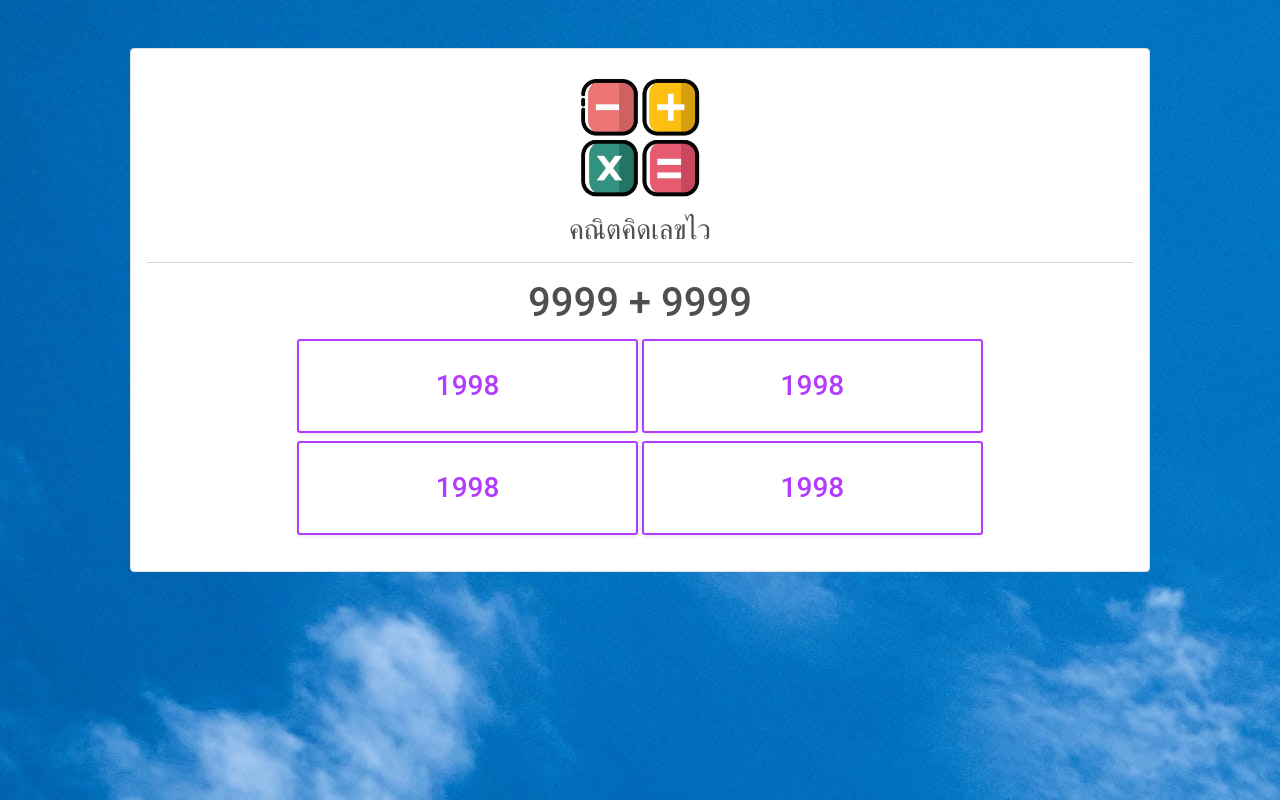
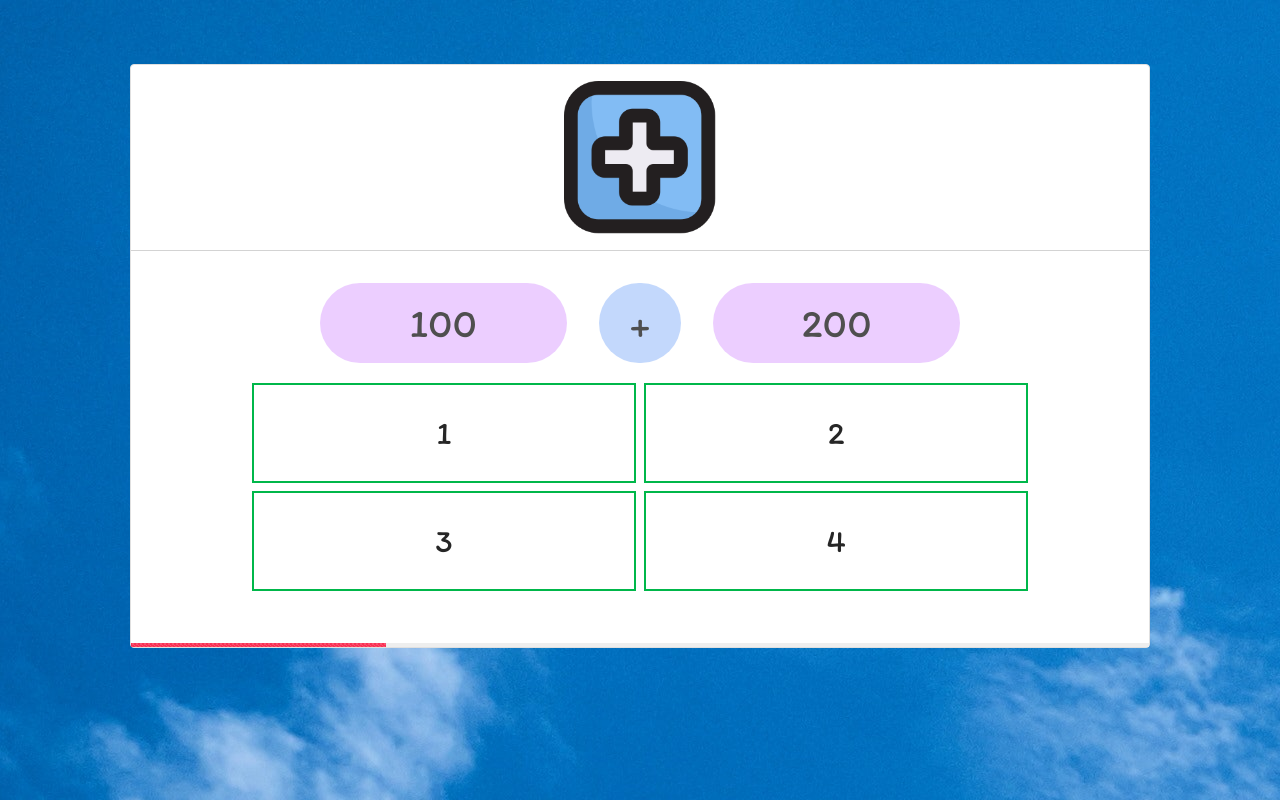
Before and after one commit to boon14872/work, a PHP site: page /page.php in a window 1280 px wide. Run offline with PHP 8.4, Linux system fonts and the light colour scheme; some web fonts are replaced.

Commit message:
choice core

```diff
--- a/page.php
+++ b/page.php
@@ -12,40 +12,39 @@
     <link rel="stylesheet" href="src/mdb/css/mdb.min.css">
   </head>
   <body>
-    <div class="container">
-      <center>
-      <div class="m-5 p-3 border rounded bg-white">
-        <div><img src="src/images/lg1.png" alt="" srcset="" width="15%"></div>
-        <div><h3>คณิตคิดเลขไว</h3></div>
+    <div class="container text_font3 py-3">
+      <div class="m-5 p-3 border rounded bg-white pb-0 px-0 text-center">
+        <div><img src="src/images/plus.png" class="img-fulid text-center" id="header_img" srcset="" width="15%"></div>
         <hr>
-        <h3 class="row" id="questions">
-            <div class="col text-break fs-1">9999 + 9999</div>
-        </h3>
+            <div class="col text-break fs-1 row justify-content-center text-center m-0" id="header">
+              <div class="bg-secondary col-3 m-3 p-2 bg-opacity-25 rounded-pill" id="first_number">100</div>
+              <div class="bg-primary col-1 m-3 p-2 bg-opacity-25 rounded-pill" id="operator">+</div>
+              <div class="bg-secondary col-3 m-3 p-2 bg-opacity-25 rounded-pill" id="last_number">50</div>
+            </div>
         <div class="container-fulid">
             <div class="row justify-content-center text-center px-5">
-              <div class="px-5">
-                <div class="btn btn-sm btn-outline-secondary waves-effect col-lg-5 my-1 shadow-sm fs-3 py-4 " id="1">
-                  1998
-                </div>
-                <div class="btn btn-sm btn-outline-secondary waves-effect col-lg-5 my-1 shadow-sm fs-3 py-4 " id="2">
-                  1998
-                </div>
-                <div class="btn btn-sm btn-outline-secondary waves-effect col-lg-5 my-1 shadow-sm fs-3 py-4 " id="3">
-                  1998
-                </div>
-                <div class="btn btn-sm btn-outline-secondary waves-effect col-lg-5 my-1 shadow-sm fs-3 py-4 " id="4">
-                  1998
-                </div>
-              </div>
+
+            <div class=" shadow-0 row justify-content-center" id="choice_box">
+              <button type="button" class="btn btn-outline-success col-lg-5 py-4 rounded-0 m-1 fs-2 bg-opacity-50 text-dark" id="0">191</button>
+              <button type="button" class="btn btn-outline-success col-lg-5 py-4 rounded-0 m-1 fs-2 bg-opacity-50 text-dark" id="1">222</button>
+              <button type="button" class="btn btn-outline-success col-lg-5 py-4 rounded-0 m-1 fs-2 bg-opacity-50 text-dark" id="2">10</button>
+              <button type="button" class="btn btn-outline-success col-lg-5 py-4 rounded-0 m-1 fs-2 bg-opacity-50 text-dark" id="3">8989899</button>
+            </div>
+
             </div>
           </div>
-          <nav aria-label="pageination" class="d-flex justify-content-center text-center ">
-            <ul class="pagination">
-
-            </ul>
-          </nav>
+          <div class="pt-5">
+            <div class="progress" id="progress_bar">
+              <div
+                class="progress-bar progress-bar-striped bg-danger"
+                role="progressbar"
+                style="width: 10%;height: 100%;"
+                aria-valuenow="0"
+                aria-valuemin="0"
+                aria-valuemax="100"
+              ></div>
+            </div>
         </div>
-      </center>
     </div>
     <!-- Optional JavaScript -->
     <!-- jQuery first, then Popper.js, then Bootstrap JS -->
--- a/src/css/style.css
+++ b/src/css/style.css
@@ -75,3 +75,6 @@ a {
     text-decoration: none;
     color: black;
 }
+.choicehover {
+    background-color: #b23cfd;
+}
--- a/src/js/main.js
+++ b/src/js/main.js
@@ -1,191 +1,130 @@
 var data_raw = [{
-    "header": "ohayo",
+    "header": "plus",
     "data" : [
     {
-        "id": "1",
-        "text":"1+1",
+        "id": "0",
+        "first": "100",
+        "operator": "+",
+        "last":"200",
         "choices": [
             {
-                "id": 1,
+                "id": "0",
                 "text": "1",
             },
             {
-                "id": 2,
+                "id": "1",
                 "text": "2",
             },
             {
-                "id": 3,
+                "id": "2",
                 "text": "3",
             },
             {
-                "id": 4,
+                "id": "3",
                 "text": "4",
             }
         ]
     },
     {
-        "id": "2",
-        "text":"1+1",
+        "id": "1",
+        "first": "111",
+        "operator": "+",
+        "last":"222",
         "choices": [
             {
-                "id": 1,
-                "text": "1",
+                "id": "0",
+                "text": "21",
             },
             {
-                "id": 2,
-                "text": "2",
+                "id": "1",
+                "text": "22",
             },
             {
-                "id": 3,
-                "text": "3",
+                "id": "2",
+                "text": "23",
             },
             {
-                "id": 4,
-                "text": "4",
+                "id": "3",
+                "text": "24",
+            }
+        ]
+    },
+    {
+        "id": "2",
+        "first": "500",
+        "operator": "+",
+        "last":"222",
+        "choices": [
+            {
+                "id": "0",
+                "text": "11",
+            },
+            {
+                "id": "1",
+                "text": "112",
+            },
+            {
+                "id": "2",
+                "text": "113",
+            },
+            {
+                "id": "3",
+                "text": "144",
             }
         ]
     },
     {
         "id": "3",
-        "text":"1+1",
+        "first": "444",
+        "operator": "+",
+        "last":"222",
         "choices": [
             {
-                "id": 1,
-                "text": "1",
+                "id": "0",
+                "text": "111",
             },
             {
-                "id": 2,
-                "text": "2",
+                "id": "1",
+                "text": "22",
             },
             {
-                "id": 3,
-                "text": "3",
+                "id": "2",
+                "text": "0",
             },
             {
-                "id": 4,
-                "text": "4",
+                "id": "3",
+                "text": "44",
             }
         ]
-    }
+    },
 ]}];
 
+var data = data_raw[0].data;
+var data_length = data.length;
+var number = 0;
 
-function check_answer( element, answer) {
+$(document).ready(function (){
+    updateq(data, number);
+    $('button').on('click', function() {
+        if (number >= data_length) {
+            return;
+        }
+        number++;
+        updateq(data, number);
+    });
+});
 
-}
-/**
-var user_data = [];
-var q = 0;
-var data_length = parseInt(data.length);
-
-function showdata(data) {
-    for (var i = 0; i < data.length; i++) {
-        console.log(data[i].id);
-        console.log(data[i].text);
-        for (var j = 0; j < data[i].choices.length; j++) {
-            console.log(data[i].choices[j].id);
-            console.log(data[i].choices[j].text);
+function updateq(data, id) {
+    const question = $('div#header > div');
+    $(question[0]).text(data[id].first);
+    $(question[1]).text(data[id].operator);
+    $(question[2]).text(data[id].last);
+    //console.log(question);
+    const choice = $('div#choice_box > button');
+    for (let i = 0; i < choice.length; i++) {
+        if ($(choice[i]).attr('id') == i && data[id].choices[i].id == i) {
+            $(choice[i]).text(data[id].choices[i].text);
         }
     }
+    $('div#progress_bar > div').css("width",((number+1)*(100/(data_length)))+'%');
 }
-
-function updateQuestion(data, i) {
-    //for (var i = 0; i < data.length; i++) {
-    if (i > data_length-1) {
-        q = data_length-1;
-        return false;
-    }
-    else if (i < 0) {
-        q = 0;
-        return false;
-    }
-    else {
-        $('#questions > div:last').html(`<div class="row justify-content-center text-center" id="`+data[i].id+`">`+data[i].text+`</div>`);
-
-        //console.log(data[i].id);boot
-        //console.log(data[i].text);
-
-        // clear choices
-        var checked = null;
-        $('#choices_box').empty();
-        if (user_data[i] != null) {
-            checked = parseInt(user_data[i])-1;
-        }
-        // add choices
-        for (var j = 0; j < data[i].choices.length; j++) {
-            //console.log(data[i].choices[j].id);
-            //console.log(data[i].choices[j].text);
-            var check = checked == j ? "active" : "";
-
-            var choice = `
-            <label class="btn btn-sm col-lg-3 mx-5 my-2 p-2 shadow-sm btn-light fs-3 `+check+`" id="`+data[i].choices[j].id+`">
-            <input type="radio" name="`+data[i].choices[j].id+`" id="`+data[i].choices[j].id+`" autocomplete="off"
-            value="" required> `+data[i].choices[j].text+`
-            </label>`;
-
-            $('#choices_box').append(choice);
-
-        }
-        // end add choices
-
-
-    //}
-    GenPagination(data_length);
-    }
-}
-
-function GenPagination(length) {
-    var disaled_next = q == length-1 ? "disabled" : "";
-    var disaled_prev = q == 0 ? "disabled" : "";
-    var pageination_prev = `
-                <li class="page-item `+disaled_prev+`" id="-1">
-                <span class="page-link">ก่อนหน้า</span>
-                </li>`;
-    var pageination_next = `
-                <li class="page-item `+disaled_next+`" id="+1">
-                <p class="page-link">ถัดไป</p>
-                </li>`;
-    var pageination_number = "";
-    for (var i = 0; i < length; i++) {
-        var number = i+1;
-        var active = i == q ? "active" : "";
-        var element = `
-            <li class="page-item `+active+`" id="`+number+`">
-            <span class="page-link">
-                `+number+`
-            </span>
-            </li>
-            `;
-        pageination_number+= element;
-    }
-    var e = $('nav > ul.pagination');
-    var pagecombine = pageination_prev+pageination_number+pageination_next;
-    if (q == data_length-1) {
-        pagecombine += `
-        <li class="page-item ml-3" id="+1">
-        <p class="page-link bg-warning text-white shadow-sm active p-2">ประเมิณผล</p>
-        </li>`;
-    }
-    e.empty();
-    e.append(pagecombine);
-    $('div#choices_box').children().click(function (e) {
-        var choice = e.target.id;
-        user_data[q] = choice;
-        //console.log(choice);
-        //console.log(q);
-        q += 1;
-        updateQuestion(data, q);
-    });
-    $('nav > ul.pagination > li.page-item').on('click', function (e) {
-        var page = e.currentTarget.id.toString();
-        if (page == "-1") q = q-1;
-        else if (page == "+1") q = q+1;
-        else q = parseInt(page)-1;
-        updateQuestion(data, q);
-        //console.log(e.currentTarget.id);
-    });
-}
-**/
-$(document).ready(function (){
-
-});
```
